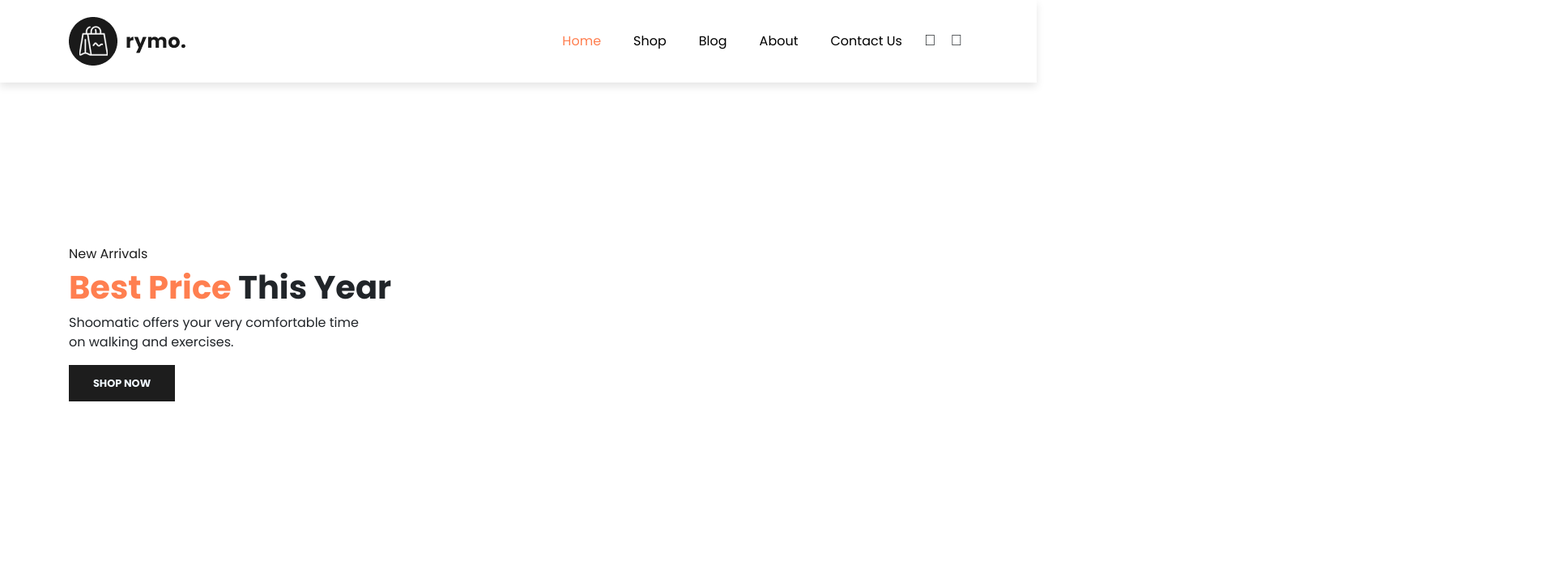
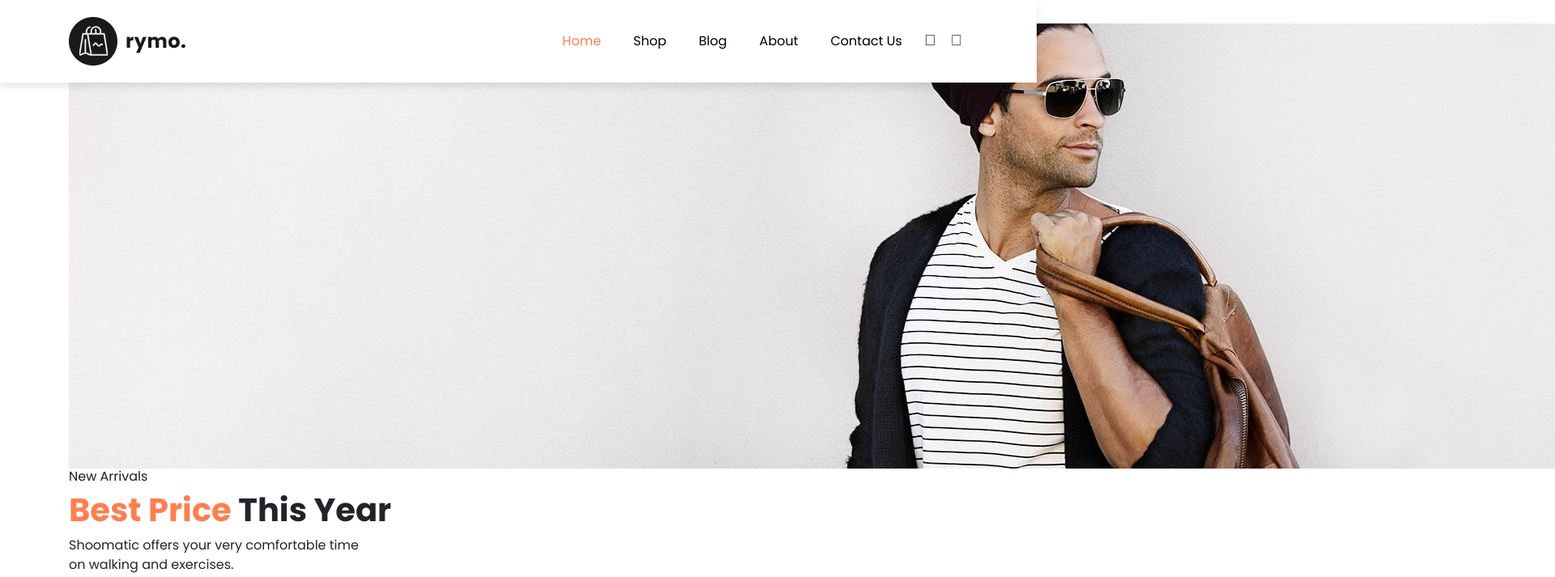
Before and after one commit to msaini0r/E-Commerce-Website, a plain HTML site: page index.html in a window 1280 px wide. Shown: the top 713 px of the page at 81% size, 1920 px wide, since content can reach past the window. Drawn offline with nearby package versions, Linux system fonts and the light colour scheme.

Commit message:
Update index.html

```diff
--- a/index.html
+++ b/index.html
@@ -60,6 +60,7 @@
     <!-- HOME -->
     <section id="home">
         <div class="container">
+            <div><img class="home-img" src="img/back.jpg" alt=""></div>
             <h5>New Arrivals</h5>
             <h1><span>Best Price</span> This Year</h1>
             <p>Shoomatic offers your very comfortable time<br>on walking and exercises.</p>
```
